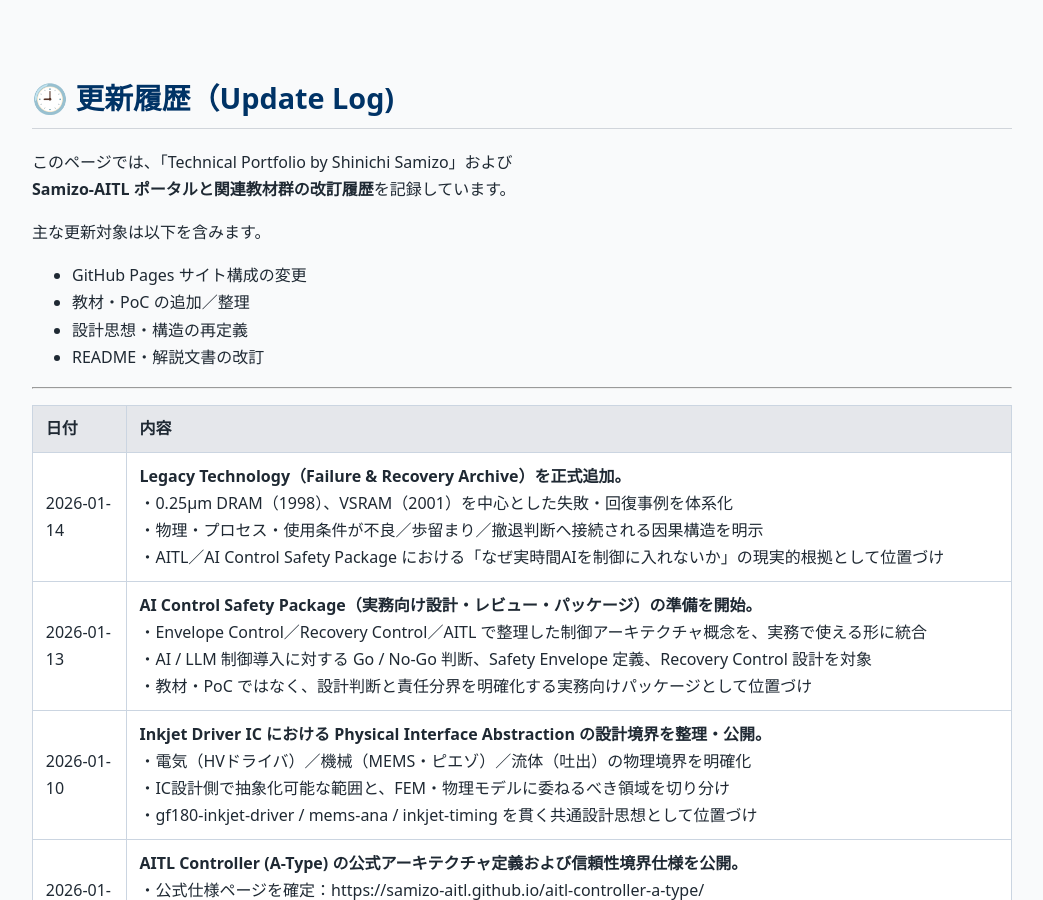
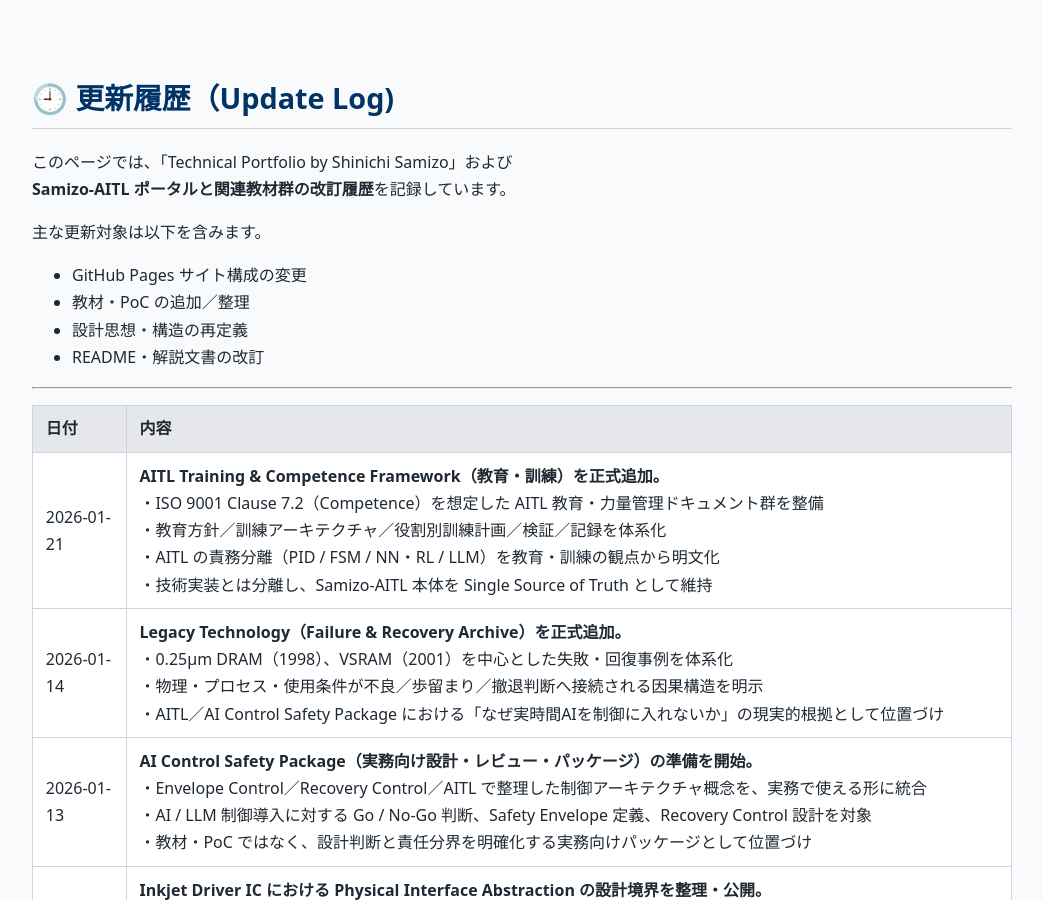
Before and after one commit to Samizo-AITL/Samizo-AITL.github.io, a Jekyll site: the page built from about/update/index.md, in a window 1280 px wide and 900 px high. Shown: the whole window, without its empty margins (118-1161 px from the left). Built offline with Jekyll 4.4.1, drawn with Linux system fonts in a browser that asks for light colours.

Commit message:
Update index.md

```diff
--- a/about/update/index.md
+++ b/about/update/index.md
@@ -20,6 +20,7 @@ description: Samizo-AITLおよび関連教材の改訂履歴（GitHub Pagesポ
 
 | 日付       | 内容 |
 |------------|------|
+| 2026-01-21 | **AITL Training & Competence Framework（教育・訓練）を正式追加。**<br>・ISO 9001 Clause 7.2（Competence）を想定した AITL 教育・力量管理ドキュメント群を整備<br>・教育方針／訓練アーキテクチャ／役割別訓練計画／検証／記録を体系化<br>・AITL の責務分離（PID / FSM / NN・RL / LLM）を教育・訓練の観点から明文化<br>・技術実装とは分離し、Samizo-AITL 本体を Single Source of Truth として維持 |
 | 2026-01-14 | **Legacy Technology（Failure & Recovery Archive）を正式追加。**<br>・0.25µm DRAM（1998）、VSRAM（2001）を中心とした失敗・回復事例を体系化<br>・物理・プロセス・使用条件が不良／歩留まり／撤退判断へ接続される因果構造を明示<br>・AITL／AI Control Safety Package における「なぜ実時間AIを制御に入れないか」の現実的根拠として位置づけ |
 | 2026-01-13 | **AI Control Safety Package（実務向け設計・レビュー・パッケージ）の準備を開始。**<br>・Envelope Control／Recovery Control／AITL で整理した制御アーキテクチャ概念を、実務で使える形に統合<br>・AI / LLM 制御導入に対する Go / No-Go 判断、Safety Envelope 定義、Recovery Control 設計を対象<br>・教材・PoC ではなく、設計判断と責任分界を明確化する実務向けパッケージとして位置づけ |
 | 2026-01-10 | **Inkjet Driver IC における Physical Interface Abstraction の設計境界を整理・公開。**<br>・電気（HVドライバ）／機械（MEMS・ピエゾ）／流体（吐出）の物理境界を明確化<br>・IC設計側で抽象化可能な範囲と、FEM・物理モデルに委ねるべき領域を切り分け<br>・gf180-inkjet-driver / mems-ana / inkjet-timing を貫く共通設計思想として位置づけ |
```
